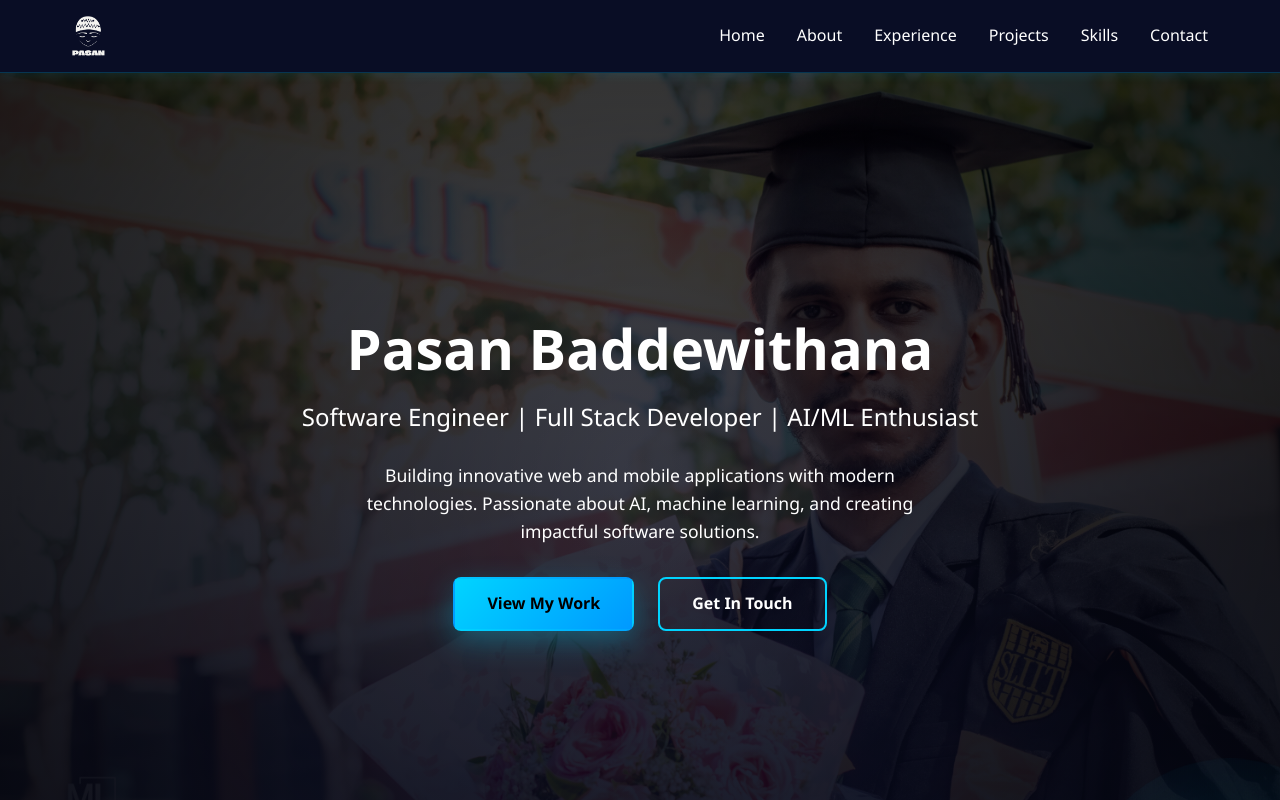
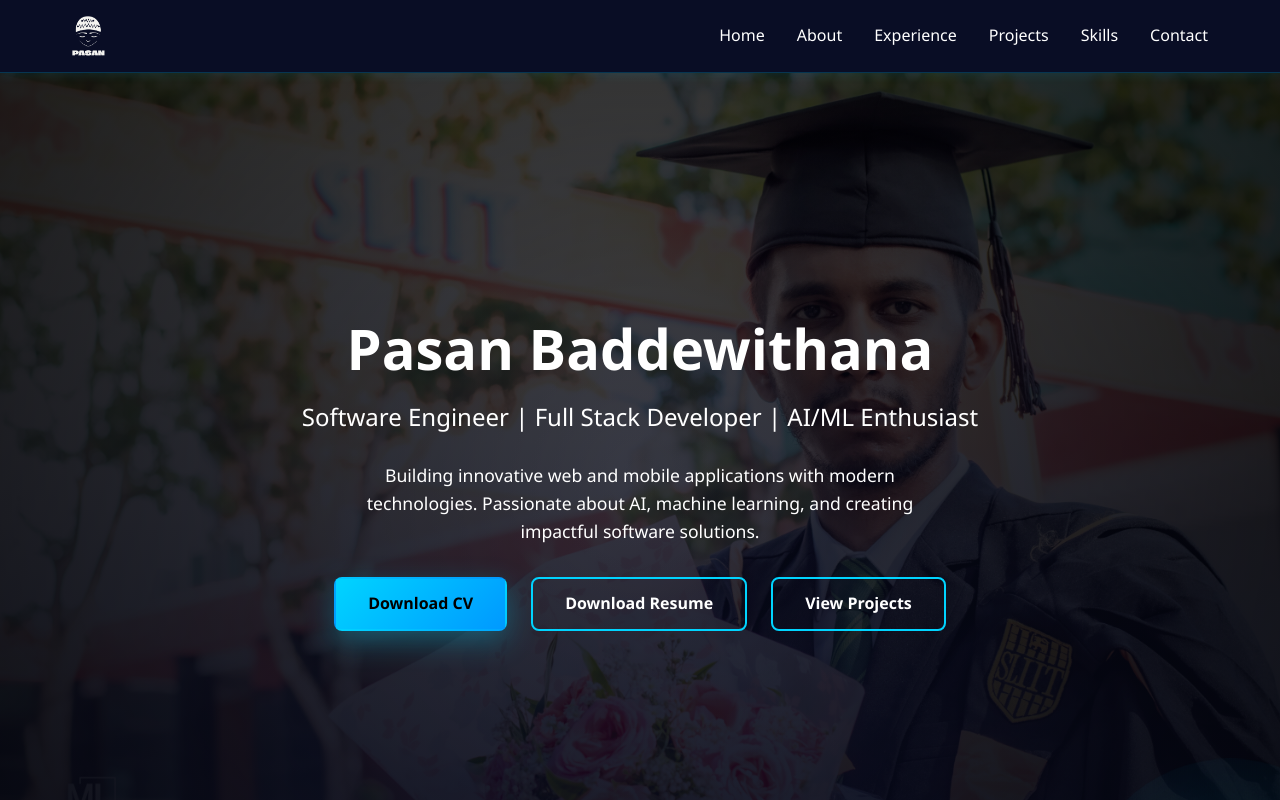
Before and after one commit to IT21247804/Portfolio, a React (Create React App) app: page / in a window 1280 px wide. Shown: the top 800 px of the page. Built offline with nearby package versions, Linux system fonts and the light colour scheme.

Commit message:
feat: add initial Hero component and resume/CV files.

```diff
--- a/src/components/Hero.js
+++ b/src/components/Hero.js
@@ -11,8 +11,9 @@ const Hero = () => {
           Passionate about AI, machine learning, and creating impactful software solutions.
         </p>
         <div className="hero-buttons">
-          <a href="#projects" className="btn btn-primary">View My Work</a>
-          <a href="#contact" className="btn btn-secondary">Get In Touch</a>
+          <a href="/Pasan%20Baddewithana%20CV.pdf" download className="btn btn-primary">Download CV</a>
+          <a href="/PasanBaddewithana_resume.pdf" download className="btn btn-secondary">Download Resume</a>
+          <a href="#projects" className="btn btn-secondary">View Projects</a>
         </div>
       </div>
     </section>
```
Also changed, not shown: 2 other files (tests, documents, lock files or other folders).
